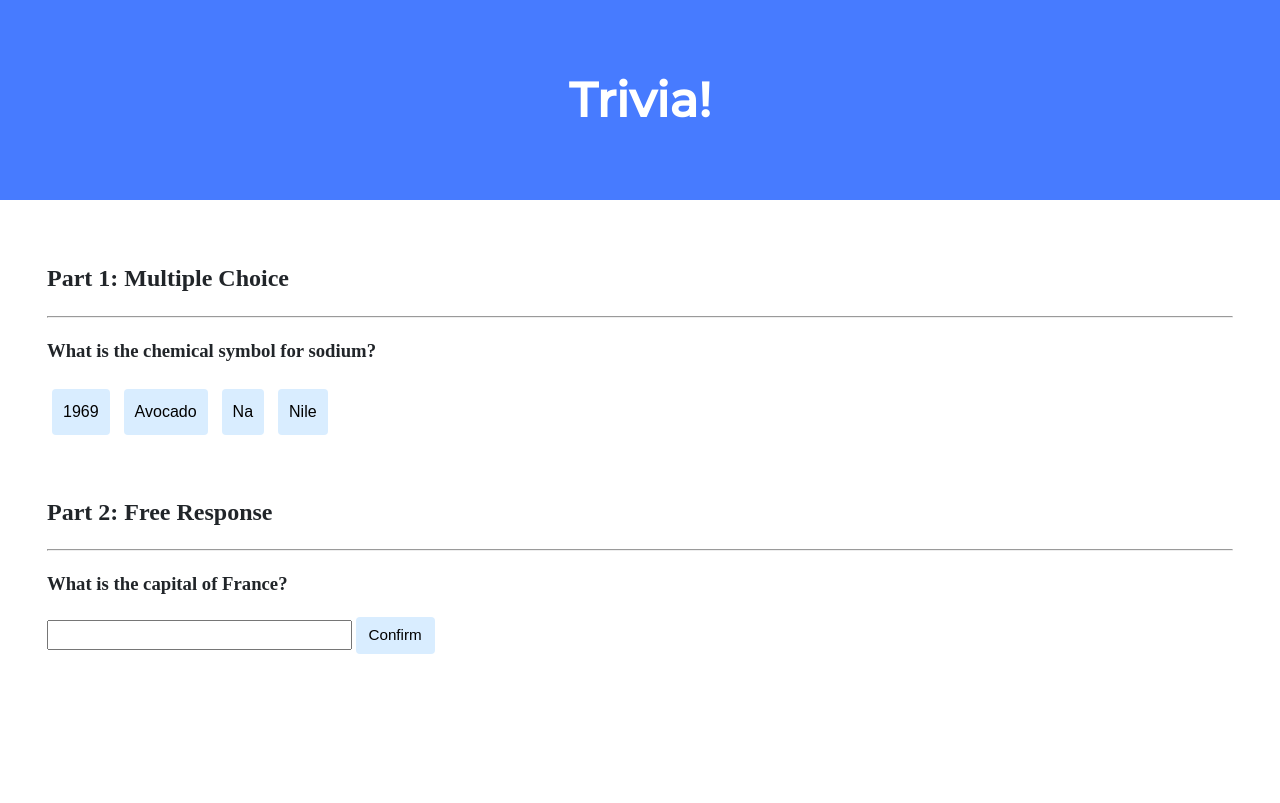
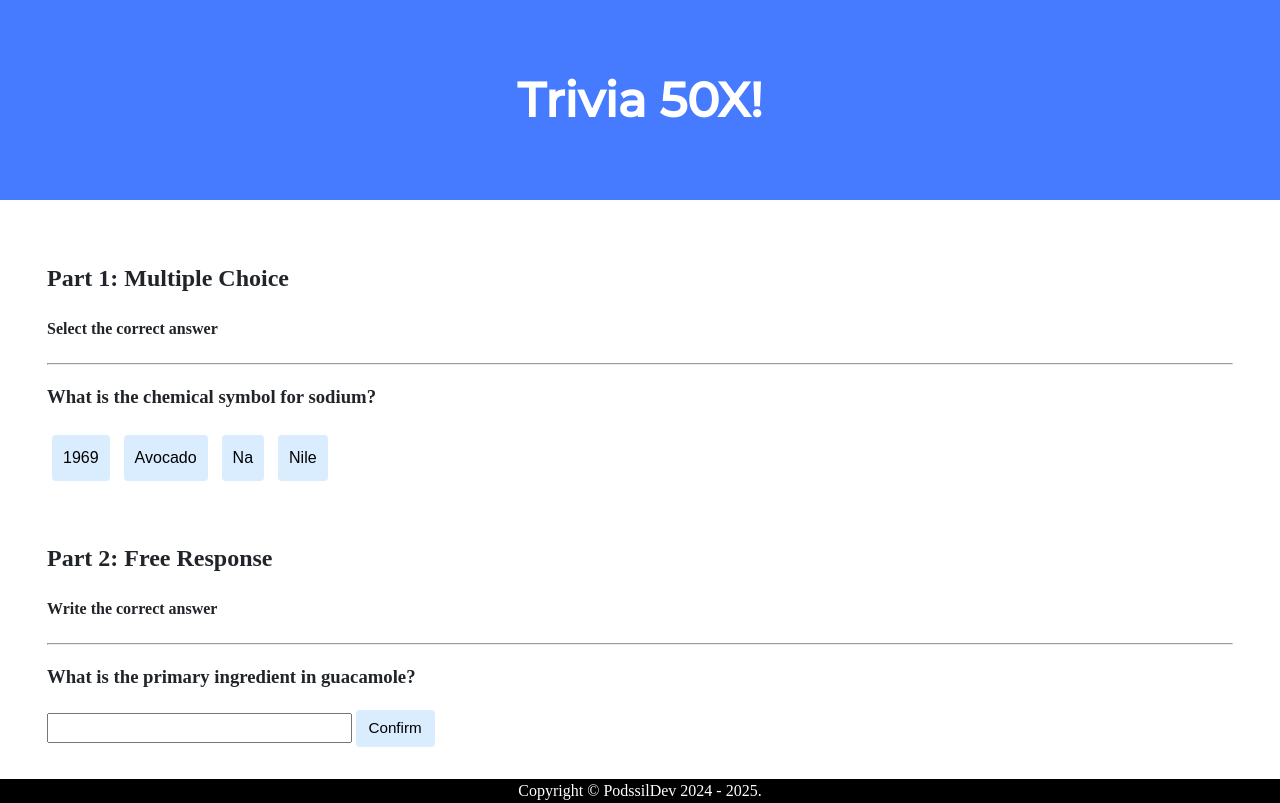
Before and after one commit to PodssilDev/Trivia50X, a plain HTML site: page index.html in a window 1280 px wide. Drawn offline with Linux system fonts and the light colour scheme.

Commit message:
Trivia update (finally continuing)

```diff
--- a/index.html
+++ b/index.html
@@ -1,5 +1,4 @@
 <!DOCTYPE html>
-
 <html lang="en">
    <head>
       <link href="https://fonts.googleapis.com/css2?family=Montserrat:wght@500&display=swap" rel="stylesheet">
@@ -63,7 +62,7 @@
 
              var correctAnswer = triviaAnswers[randomIndex];
 
-                // Create an array to hold the indices of incorrect answers
+
              var incorrectIndices = [];
              for (var i = 0; i < triviaAnswers.length; i++) {
                  if (i !== randomIndex) {
@@ -105,7 +104,11 @@
          window.onload = displayRandomQuestion;
 
          document.addEventListener("DOMContentLoaded", function() {
-        var correctFreeResponse = "Paris";
+         var randomIndex2 = getRandomIndex(triviaQuestions.length);
+         var freequestion = triviaQuestions[randomIndex2];
+         var correctFreeResponse = triviaAnswers[randomIndex2];
+         var freeQuestionID = document.getElementById("free-question");
+         freeQuestionID.textContent = freequestion;
 
          var freeResponseInput = document.getElementById("free-response-input");
          var confirmButton = document.getElementById("confirm-button");
@@ -128,12 +131,12 @@
    </head>
    <body>
       <div class="header">
-            <h1>Trivia!</h1>
+         <h1>Trivia 50X!</h1>
       </div>
-
       <div class="container">
          <div class="section">
             <h2>Part 1: Multiple Choice </h2>
+            <h4>Select the correct answer</h4>
             <hr>
             <h3 id = "question"><b></b></h3>
             <!-- TODO: Add multiple choice question here -->
@@ -143,16 +146,19 @@
             <button class="answer-button"></button>
             <div id="feedback"></div>
          </div>
-
          <div class="section">
             <h2>Part 2: Free Response</h2>
+            <h4>Write the correct answer</h4>
             <hr>
             <!-- TODO: Add free response question here -->
-                <h3>What is the capital of France?</h3>
+            <h3 id = "free-question">What is the capital of France?</h3>
             <input type="text" id="free-response-input" class="question-input">
             <button id="confirm-button" class="confirmation-button">Confirm</button>
             <p id="response-message"></p>
          </div>
       </div>
+      <footer text-align: center;>
+         Copyright &copy; PodssilDev 2024 - 2025.
+      </footer>
    </body>
 </html>
--- a/styles.css
+++ b/styles.css
@@ -6,6 +6,11 @@ body {
     line-height: 1.5;
     margin: 0;
     text-align: left;
+}
+footer{
+    text-align: center;
+    color: #ffffff;
+    background-color: black;
 }
 
 .container {
```
Lines whose indentation alone changed are shown as unchanged.
